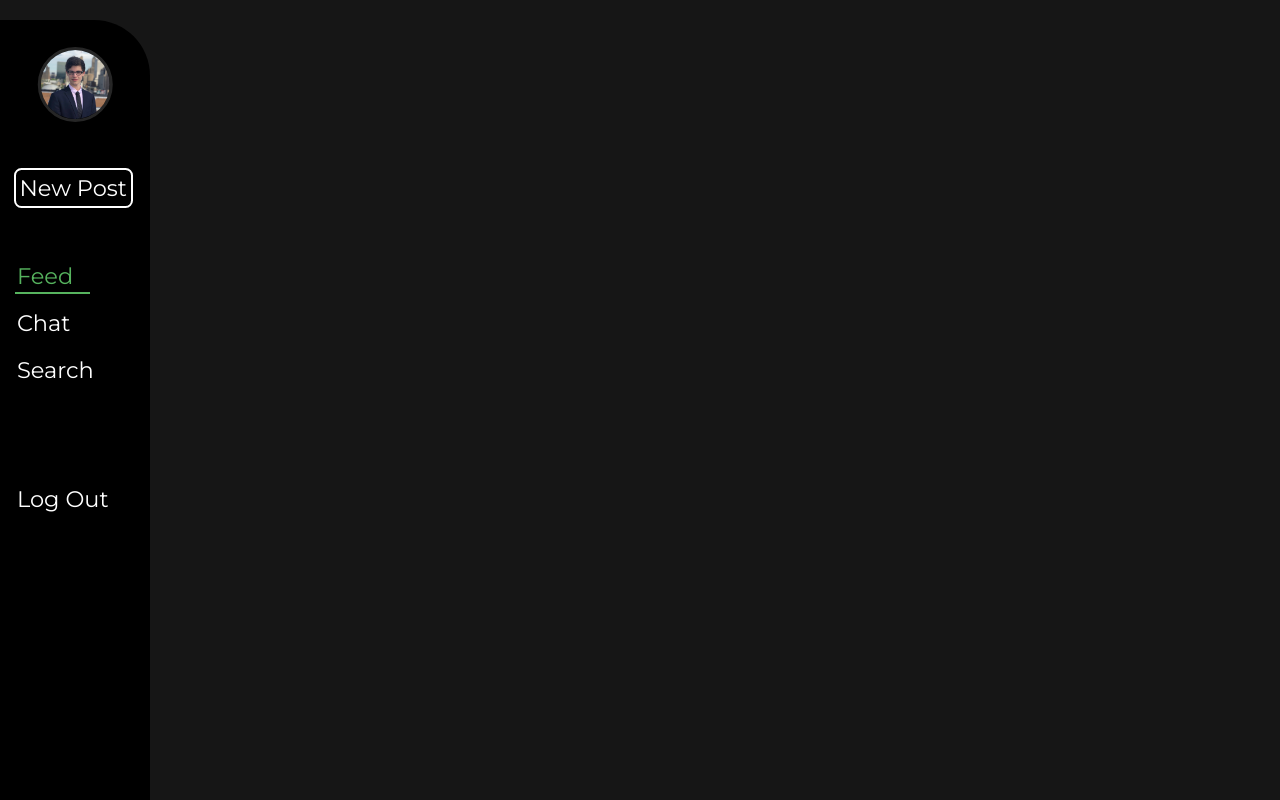
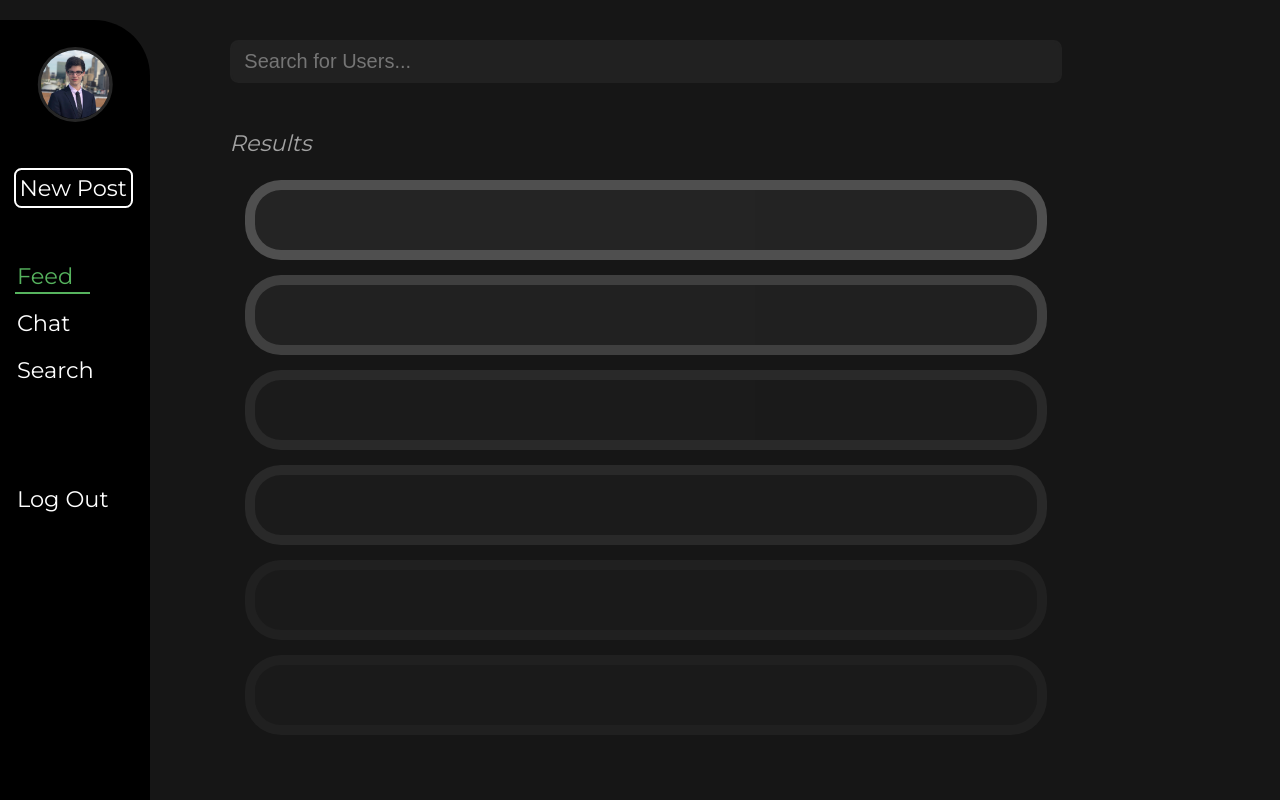
Before and after one commit to Kr0bat/CS-490, a PHP site: page /search.php in a window 1280 px wide. Run offline with PHP 8.4, Linux system fonts and the light colour scheme; the visitor is signed in with stand-in values (Sample User, id 1).

Commit message:
initial search page layout

```diff
--- a/content-search.php
+++ b/content-search.php
@@ -1,17 +1,133 @@
 <!DOCTYPE html>
 <html lang="en">
-<head>
-    <meta charset="UTF-8">
-    <meta name="viewport" content="width=device-width, initial-scale=1.0">
-    <title>Search | Spotifeed</title>
-    <link rel="stylesheet" href="./style.css" />
-</head>
 <?php
 
 
 
 ?>
+<style>
+table.emptyGrid {
+    width: 65vw;
+}
+
+td.gridSize {
+    border-width: 0.65rem;
+    border-radius: 2.25rem;
+    border-style: solid;
+    height: 5rem;
+    opacity 1;
+    animation: pulse 1s ease forwards;
+}
+
+td.emptyGrid1 {
+    border-color: #ffffff45;
+    background: #ffffff15;
+    animation-delay: 0s;
+    animation-iteration-count: infinite;
+}
+td.emptyGrid12 {
+    border-color: #ffffff37;
+    background: #ffffff13;
+    animation-delay: 0.2s;
+    animation-iteration-count: infinite;
+}
+td.emptyGrid13 {
+    border-color: #ffffff30;
+    background: #ffffff11;
+    animation-delay: 0.4s;
+    animation-iteration-count: infinite;
+}
+td.emptyGrid2 {
+    border-color: #ffffff18;
+    background: #ffffff09;
+    animation-delay: 0.2s;
+    animation-iteration-count: infinite;
+}
+td.emptyGrid22 {
+    border-color: #ffffff15;
+    background: #ffffff08;
+    animation-delay: 0.4s;
+    animation-iteration-count: infinite;
+}
+td.emptyGrid23 {
+    border-color: #ffffff12;
+    background: #ffffff07;
+    animation-delay: 0.6s;
+    animation-iteration-count: infinite;
+}
+td.emptyGrid3 {
+    border-color: #ffffff08;
+    background: #ffffff07;
+    animation-delay: 0.4s;
+    animation-iteration-count: infinite;
+}
+td.emptyGrid32 {
+    border-color: #ffffff06;
+    background: #ffffff05;
+    animation-delay: 0.6s;
+    animation-iteration-count: infinite;
+}
+td.emptyGrid33 {
+    border-color: #ffffff03;
+    background: #ffffff03;
+    animation-delay: 0.8s;
+    animation-iteration-count: infinite;
+}
+
+@keyframes pulse {
+    from {
+        opacity: 1;
+    }
+
+    50% {
+        opacity: 0.65;
+    }
+
+    to {
+        opacity: 1;
+    }
+}
+</style>
 <body>
-
+    <div class="col-12" style="font-size: 22.5px; padding-left: 9ch">
+        <div class="col-12" style="margin-top: 5vh">
+            <div class="col-10 push-1 titleBold" style="">
+                <form method="post">
+                    <div class="col-10">
+                        <input maxlength="280" type="text" name="search_msg" placeholder="Search for Users..." value="" style="width: 65vw; background-color: #212121; border-color: #212121; border-style: solid; color: #fff; padding: 1vh 1vw; border-radius: 0.75ch; font-size: 20px; word-break: break-word; vertical-align: top;" required />
+                    </div>
+                </form>
+            </div>
+        </div>
+        <div class="col-12" style="margin-top: 5vh">
+            <div class="col-10 push-1 subtitleLight" style="font-size: 22.5px">
+                Results
+            </div>
+        </div>
+        <div class="col-12" style="margin-top: 1vh">
+            <table class="col-10 push-1 emptyGrid" cellspacing="15" cellpadding="0">
+                <tbody style="width: 100%">
+                    <tr style="width: 100%">
+                        <td class="gridSize emptyGrid1"></td>
+                    </tr>
+                    <tr class="emptyGrid2">
+                        <td class="gridSize emptyGrid12"></td>
+                    </tr>
+                    <tr class="emptyGrid3">
+                        <td class="gridSize emptyGrid2"></td>
+                    </tr>
+                    <tr style="width: 100%">
+                        <td class="gridSize emptyGrid22"></td>
+                    </tr>
+                    <tr class="emptyGrid2">
+                        <td class="gridSize emptyGrid3"></td>
+                    </tr>
+                    <tr class="emptyGrid3">
+                        <td class="gridSize emptyGrid32"></td>
+                    </tr>
+                </tbody>
+            </table>
+        </div>
+    </div>
 </body>
 </html>
```
